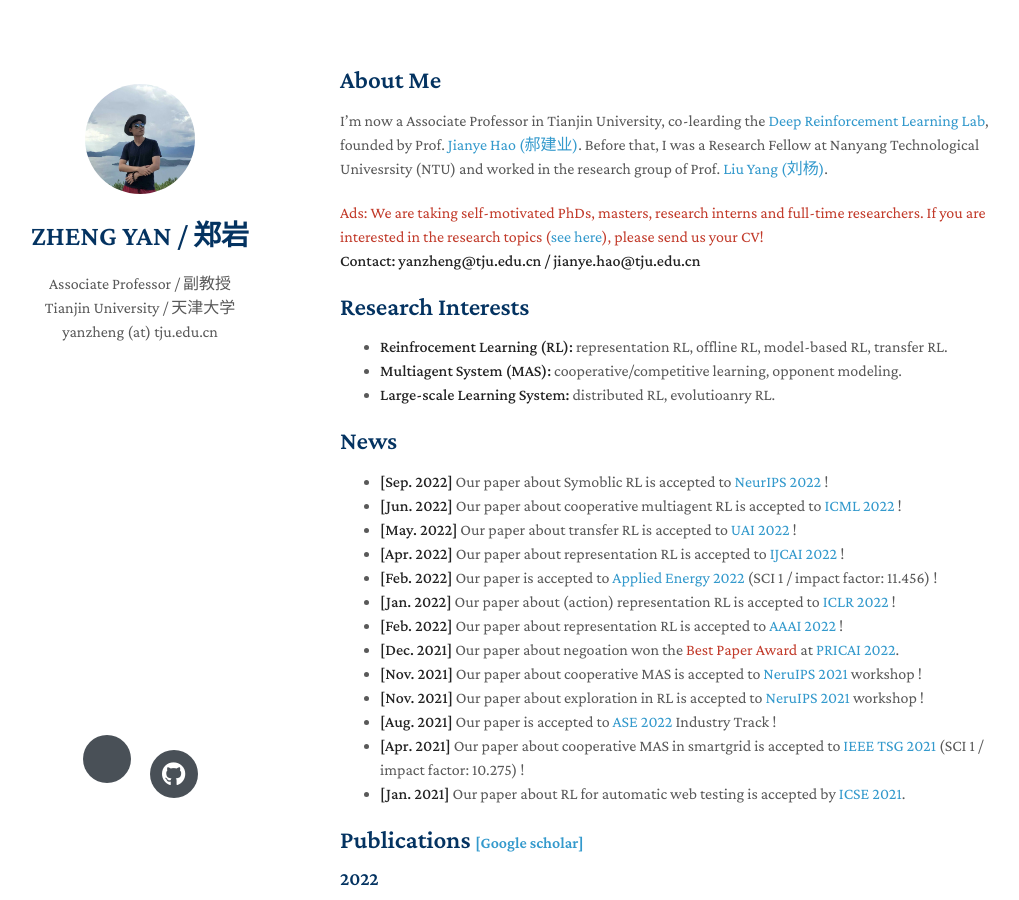
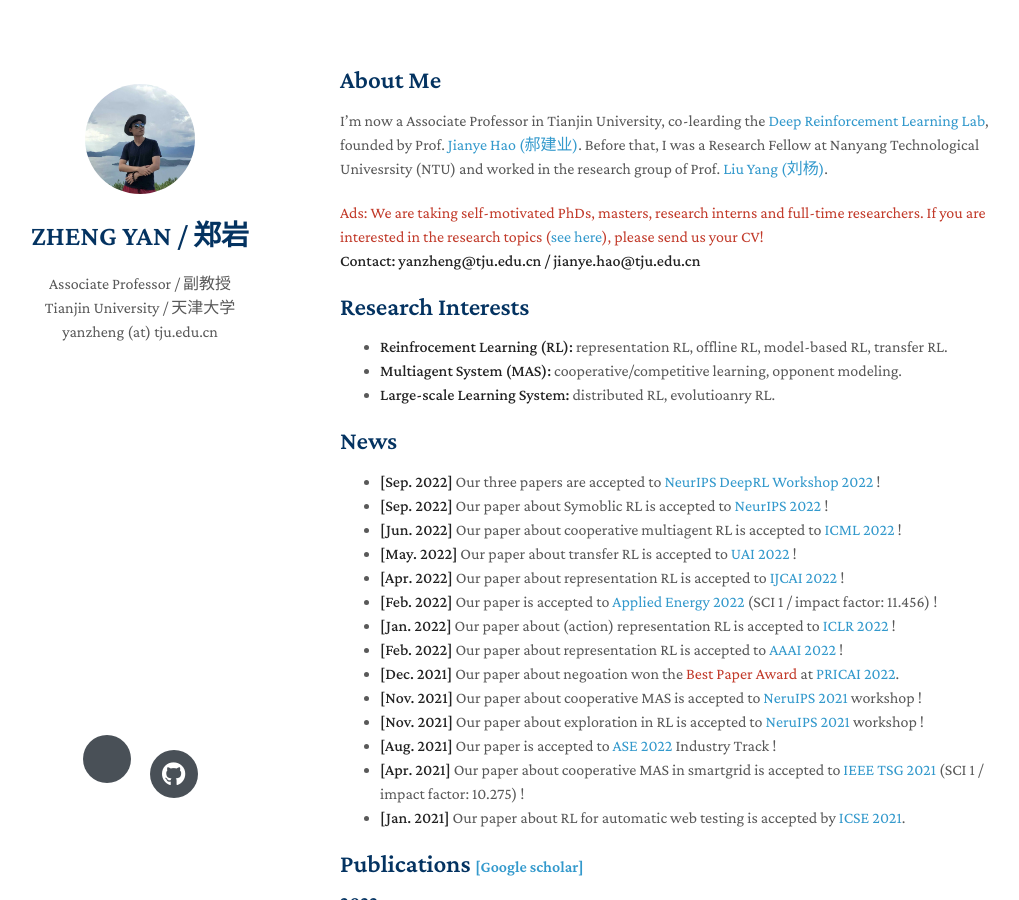
Before and after one commit to Yanzzzzz/yanzzzzz.github.io, a Jekyll site: the page built from index.md, in a window 1280 px wide and 900 px high. Shown: the whole window, without its empty margins (130-1149 px from the left). Built offline with Jekyll 4.4.1, drawn with Linux system fonts in a browser that asks for light colours; nearby versions of some CDN libraries; a style sheet for code colours, icons or effects is not loaded; our own code applies the rules of GitHub Pages for plain Markdown files.

Commit message:
add new papers

```diff
--- a/index.md
+++ b/index.md
@@ -15,6 +15,7 @@ I’m now a Associate Professor in Tianjin University, co-learding the [Deep Rei
 - **Large-scale Learning System:** distributed RL, evolutioanry RL.
 
 ## News
+- **[Sep. 2022]** Our three papers are accepted to [NeurIPS DeepRL Workshop 2022]([https://nips.cc/Conferences/2022](https://sites.google.com/view/deep-rl-workshop-neurips-2022)) !
 - **[Sep. 2022]** Our paper about Symoblic RL is accepted to [NeurIPS 2022](https://nips.cc/Conferences/2022) !
 - **[Jun. 2022]** Our paper about cooperative multiagent RL is accepted to [ICML 2022](https://icml.cc/Conferences/2022) !
 - **[May. 2022]** Our paper about transfer RL is accepted to [UAI 2022](https://www.auai.org/uai2022/) !
```
